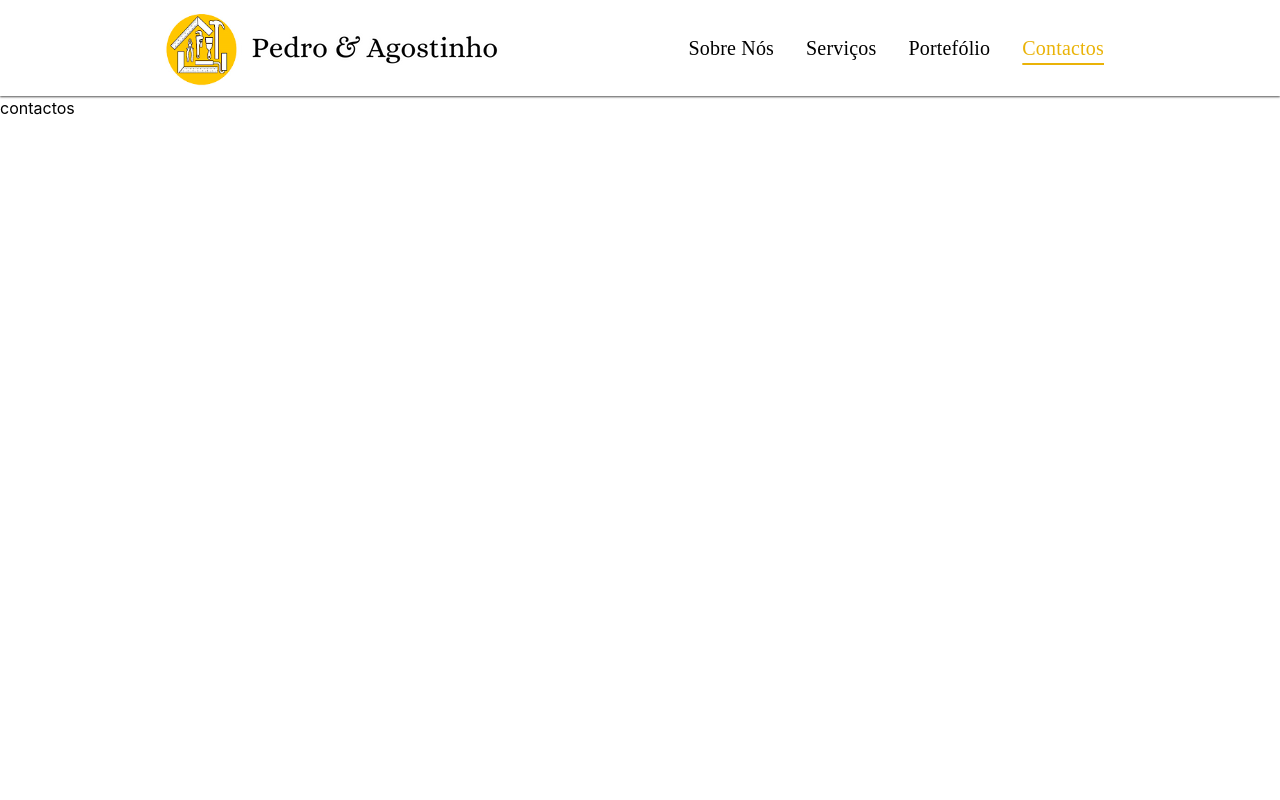
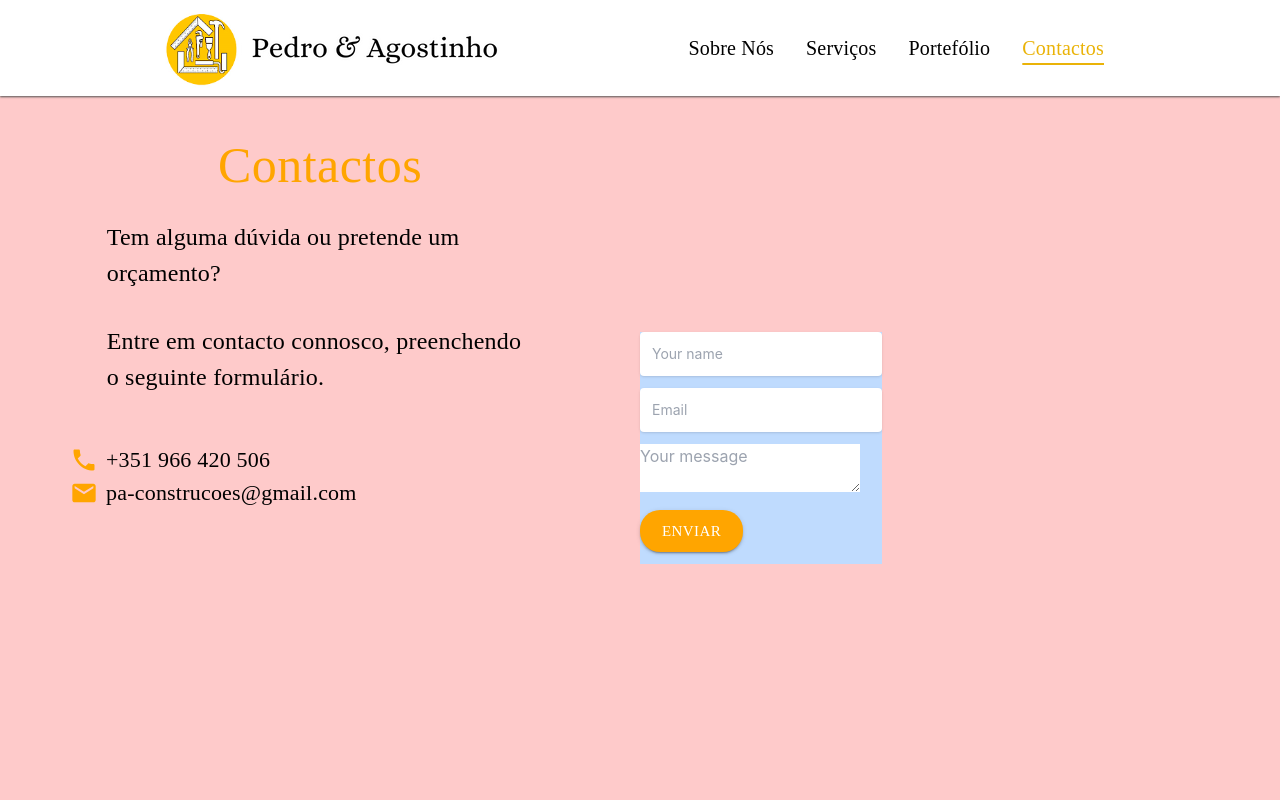
Before and after one commit to joaoyp/construction-webapp-frontend, a React (Create React App) app: page /contactos in a window 1280 px wide. Shown: the top 800 px of the page. Built offline with nearby package versions, Linux system fonts and the light colour scheme.

Commit message:
WIP Contacts

```diff
--- a/src/components/common/PrimaryButton.jsx
+++ b/src/components/common/PrimaryButton.jsx
@@ -11,11 +11,13 @@ export const PrimaryButton = ({
   hoverColor,
   fontFamily,
   onClick,
-  to
+  to,
+  type
 }) => {
   return (
     <Link to={to}>
       <Button
+        type={type}
         onClick={onClick}
         variant={variant}
         size={size}
--- a/src/components/structure/Landing/DemoProjects.jsx
+++ b/src/components/structure/Landing/DemoProjects.jsx
@@ -13,8 +13,8 @@ export const DemoProjects = () => {
       <div className="flex justify-center w-full mt-10 text-center">
           <Lettering fontSize={40} text={"Alguns dos nossos Projetos"}/>
       </div>
-      <div className="w-full h-fit flex justify-center">
-          <div className="grid grid-cols-2 w-fit h-fit pt-12 pl-12 pr-12 text-center gap-6 max-md:grid-cols-1">
+      <div className="w-full h-fit flex justify-center mt-8">
+          <div className="grid grid-cols-2 w-fit h-fit pl-12 pr-12 text-center gap-6 max-md:grid-cols-1">
             <ProjectCard thumbnail={Project1} title={"Project 1"} location={"Lisboa - Areeiro"} />
             <ProjectCard thumbnail={Project2} title={"Project 2"} location={"Lisboa - Saldanha"} />
             <ProjectCard thumbnail={Project3} title={"Project 3"} location={"Margem Sul - Cabanas"} />
--- a/src/components/structure/Landing/Services.jsx
+++ b/src/components/structure/Landing/Services.jsx
@@ -19,7 +19,7 @@ export const Services = () => {
             <div className="flex justify-center w-full mt-10">
                 <Lettering fontSize={40} text={"Os nossos Serviços"}/>
             </div>
-            <div className="w-full h-fit flex justify-center mt-8 bg-gray-100 ">
+            <div className="w-full h-fit flex justify-center mt-2 bg-gray-100 ">
                 <div className="grid grid-cols-4 w-fit h-fit p-8 rounded-lg text-center gap-6 max-2xl:grid-cols-3 max-xl:grid-cols-2 max-md:grid-cols-1">
                     <ServiceCard thumbnail={Pintura} title={"Pintura"} desc={"Aprimore a estética do seu espaço com os nossos serviços profissionais de pintura."} />
                     <ServiceCard thumbnail={Ladrilho} title={"Ladrilho"} desc={"Eleve seus interiores com os nossos serviços de ladrilho realizados pela nossa experiente equipa."} />
--- a/src/components/structure/Portfolio/ProjectCard.jsx
+++ b/src/components/structure/Portfolio/ProjectCard.jsx
@@ -3,9 +3,9 @@ import { Lettering } from "../../common/Lettering";
 export const ProjectCard = ({thumbnail, title, location}) => {
     return(
         <div className="transition ease-in-out delay-150 hover:-translate-y-1 hover:scale-105 duration-300 group relative h-fit w-full flex flex-col hover:cursor-pointer">
-            <img className="max-h-96 max-xl:max-h-60 object-cover" src={thumbnail} alt="Project Thumbnail" />
+            <img className="max-h-80 max-xl:max-h-60 object-cover" src={thumbnail} alt="Project Thumbnail" />
             <div className="hidden group-hover:block absolute w-full h-full max-sm:block">
-                <div className="opacity-60 max-sm:opacity-40 bg-black absolute inset-0"></div>
+                <div className="opacity-50 max-sm:opacity-40 bg-black absolute inset-0"></div>
                 {
                 /*<div className="absolute flex justify-center items-center w-full h-full">
                     <Lettering text={"Ver Mais"} color={"white"} fontSize={20}/>
--- a/src/pages/Contacts.js
+++ b/src/pages/Contacts.js
@@ -1,5 +1,9 @@
 import { useEffect } from "react";
 import { title } from "../functions/changeDocumentTitle";
+import { PrimaryButton } from "../components/common/PrimaryButton";
+import { Lettering } from "../components/common/Lettering";
+import PhoneIcon from "@mui/icons-material/Phone";
+import EmailIcon from "@mui/icons-material/Email";
 
 export const Contacts = () => {
   useEffect(() => {
@@ -8,7 +12,100 @@ export const Contacts = () => {
 
   return (
     <>
-      <div className="real-screen">contactos</div>
+      <div className="flex bg-red-200 min-real-screen">
+        <div className="w-full flex flex-col">
+          <div className="mt-8 flex w-full justify-center">
+            <Lettering text={"Contactos"} fontSize={50} color={"orange"} />
+          </div>
+          <div className="flex w-full justify-center">
+            <div className="mt-4 flex flex-col gap-8 w-2/3">
+              <Lettering
+                text={"Tem alguma dúvida ou pretende  um orçamento?"}
+                fontSize={24}
+                color={"black"}
+              />
+              <Lettering
+                text={
+                  "Entre em contacto connosco, preenchendo o seguinte formulário."
+                }
+                fontSize={24}
+                color={"black"}
+              />
+            </div>
+          </div>
+          <div className="w-2/3 mt-12 flex flex-col items-center">
+            <div className="flex flex-col w-fit">
+              <div className="flex items-center gap-2">
+                <PhoneIcon sx={{ color: "orange", fontSize: "28px" }} />
+                <Lettering
+                  text={"+351 966 420 506"}
+                  fontSize={22}
+                  color={"black"}
+                />
+              </div>
+              <div className="flex items-center gap-2">
+                <EmailIcon sx={{ color: "orange", fontSize: "28px" }} />
+                <Lettering
+                  text={"pa-construcoes@gmail.com"}
+                  fontSize={22}
+                  color={"black"}
+                />
+              </div>
+            </div>
+          </div>
+        </div>
+        <div className="w-full flex items-center">
+          <form
+            action="POST"
+            onSubmit={() => {}}
+            method="POST"
+            className="bg-blue-200"
+          >
+            <div className="pt-0 mb-3">
+              <input
+                type="text"
+                placeholder="Your name"
+                name="name"
+                className="focus:outline-none focus:ring relative w-full px-3 py-3 text-sm text-gray-600 placeholder-gray-400 bg-white border-0 rounded shadow outline-none"
+                required
+              />
+            </div>
+
+            <div className="pt-0 mb-3">
+              <input
+                type="email"
+                placeholder="Email"
+                name="email"
+                className="focus:outline-none focus:ring relative w-full px-3 py-3 text-sm text-gray-600 placeholder-gray-400 bg-white border-0 rounded shadow outline-none"
+                required
+              />
+            </div>
+
+            <div className="pt-0 mb-3">
+              <textarea
+                placeholder="Your message"
+                name="message"
+                className=""
+                required
+              />
+            </div>
+
+            <div className="pt-0 mb-3">
+              <PrimaryButton
+                type={"submit"}
+                text={"Enviar"}
+                bgcolor={"orange"}
+                color={"white"}
+                hoverBgColor={"white"}
+                hoverColor={"orange"}
+                size={"large"}
+                variant={"contained"}
+                fontFamily={"Alice"}
+              />
+            </div>
+          </form>
+        </div>
+      </div>
     </>
   );
 };
--- a/src/pages/LandingPage.js
+++ b/src/pages/LandingPage.js
@@ -14,7 +14,9 @@ export const LandingPage = () => {
 
   return (
     <>
-      <Hero scrollTo={scrollTo} />
+      <section>
+        <Hero scrollTo={scrollTo} />
+      </section>
       <section id="about-us">
         <About />
       </section>
```
Also changed, not shown: src/index.css (+9 -0 lines).
